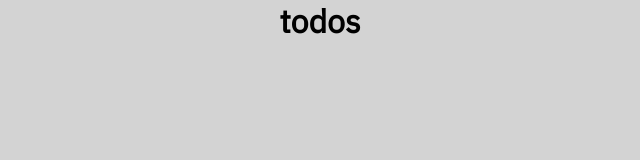
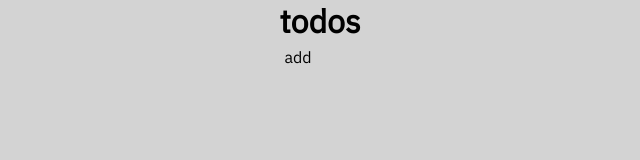
Before and after one commit to agkondakov91/todo, a React (Create React App) app: page / in a window 1280 px wide. Shown: the top 160 px of the page, without its empty margins (320-960 px from the left). Built offline with nearby package versions, Linux system fonts and the light colour scheme.

Commit message:
03-0-feat: Верстка компонента button

```diff
--- a/src/App.tsx
+++ b/src/App.tsx
@@ -1,4 +1,4 @@
-import React from "react";
+import { Button } from "./components/button/button";
 
 function App() {
   return (
@@ -6,7 +6,13 @@ function App() {
       <header className="header">
         <h1 className="header__title">todos</h1>
       </header>
-      <main className="main"></main>
+      <main className="main">
+        <Button
+          title="add"
+          isActive={false}
+          onClick={() => console.log("Test click")}
+        />
+      </main>
       <footer className="footer"></footer>
     </>
   );
--- /dev/null
+++ b/src/components/button/button.css
@@ -0,0 +1,20 @@
+.todos__button {
+  padding: 5px;
+  border: none;
+  background-color: transparent;
+  color: inherit;
+}
+
+.todos__button-active {
+  outline: var(--border-active);
+  outline-offset: 3px;
+  border-radius: var(--border-radius);
+}
+
+@media (width >= 1024px) {
+  .todos__button:hover {
+    outline: var(--border-active);
+    outline-offset: 3px;
+    border-radius: var(--border-radius);
+  }
+}
--- /dev/null
+++ b/src/components/button/button.tsx
@@ -0,0 +1,20 @@
+import "./button.css";
+
+type TButtonProps = {
+  title: string;
+  isActive: boolean;
+  onClick: () => void;
+};
+
+export const Button = (props: TButtonProps) => {
+  return (
+    <button
+      className={
+        props.isActive ? "todos__button todos__button-active" : "todos__button"
+      }
+      onClick={props.onClick}
+    >
+      {props.title}
+    </button>
+  );
+};
```
